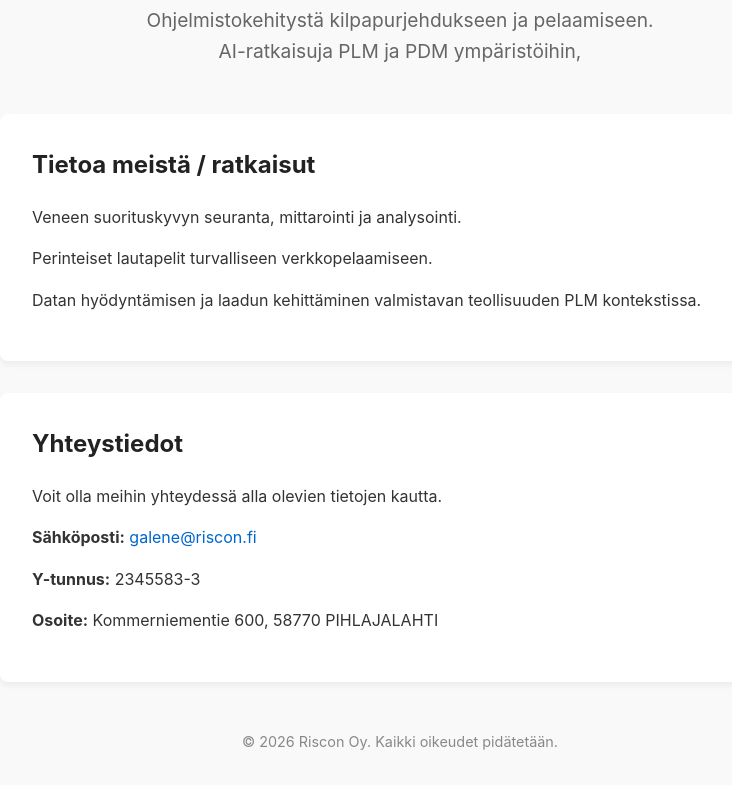
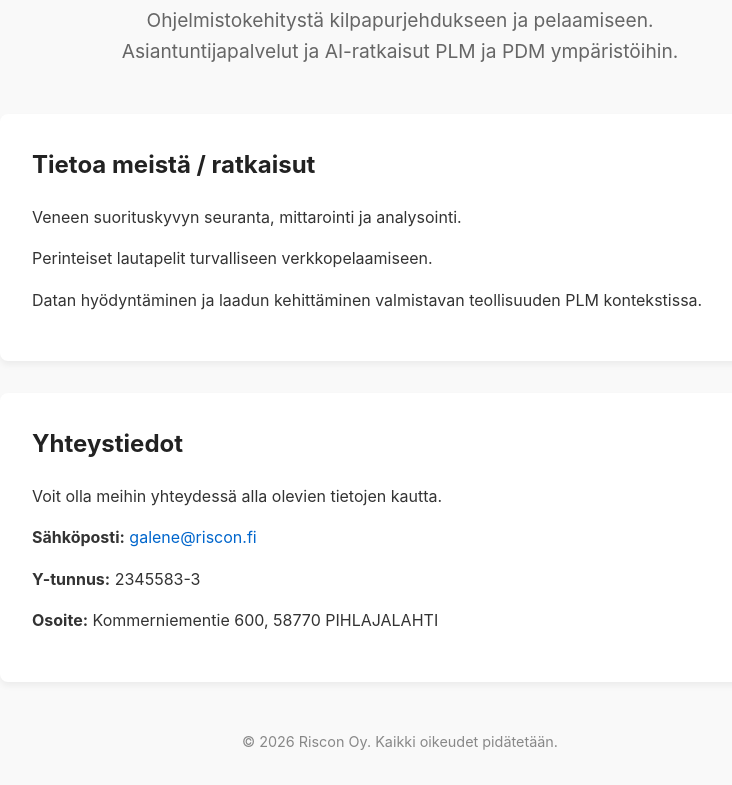
Before and after one commit to juvonma-ux/riscon.github-io, a plain HTML site: page index.html in a window 1280 px wide. Shown: the part 158-943 px from the top of the page, without its empty margins (240-972 px from the left). Drawn offline with Linux system fonts and the light colour scheme.

Commit message:
Update subtitles and text in index.html

```diff
--- a/index.html
+++ b/index.html
@@ -61,14 +61,14 @@
     <header>
         <h1>Riscon Oy</h1>
         <div class="subtitle">Ohjelmistokehitystä kilpapurjehdukseen ja pelaamiseen.</div>
-        <div class="subtitle">AI-ratkaisuja PLM ja PDM ympäristöihin,</div>
+        <div class="subtitle">Asiantuntijapalvelut ja AI-ratkaisut PLM ja PDM ympäristöihin.</div>
     </header>
 
     <div class="card">
         <h2>Tietoa meistä / ratkaisut</h2>
         <p>Veneen suorituskyvyn seuranta, mittarointi ja analysointi.</p>
         <p>Perinteiset lautapelit turvalliseen verkkopelaamiseen.</p>
-        <p>Datan hyödyntämisen ja laadun kehittäminen valmistavan teollisuuden PLM kontekstissa.</p>
+        <p>Datan hyödyntäminen ja laadun kehittäminen valmistavan teollisuuden PLM kontekstissa.</p>
     </div>
 
     <div class="card">
```
